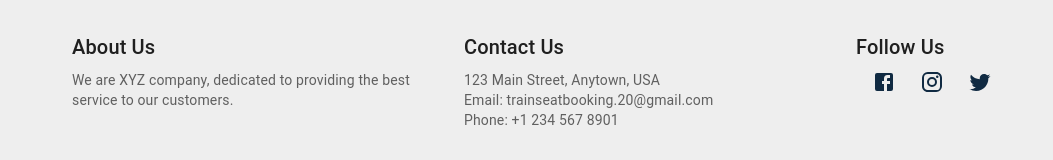
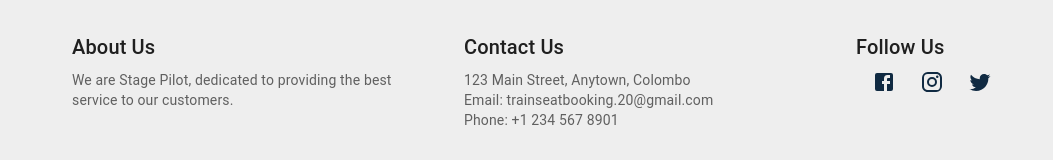
Before and after one commit to adeeshajayasinghe/train-booking-system, a React (Create React App) app: page /#/ticket-analytics in a window 1280 px wide. Shown: the part 897-1057 px from the top of the page, without its empty margins (0-1053 px from the left). Built offline with nearby package versions, Linux system fonts and the light colour scheme; no server answers.

Commit message:
Final commit for the front end.

```diff
--- a/src/Components/Footer.js
+++ b/src/Components/Footer.js
@@ -25,7 +25,7 @@ export default function Footer() {
                 About Us
               </Typography>
               <Typography variant="body2" color="text.secondary">
-                We are XYZ company, dedicated to providing the best service to our
+                We are Stage Pilot, dedicated to providing the best service to our
                 customers.
               </Typography>
             </Grid>
@@ -34,7 +34,7 @@ export default function Footer() {
                 Contact Us
               </Typography>
               <Typography variant="body2" color="text.secondary">
-                123 Main Street, Anytown, USA
+                123 Main Street, Anytown, Colombo
               </Typography>
               <Typography variant="body2" color="text.secondary">
                 Email: trainseatbooking.20@gmail.com
```
